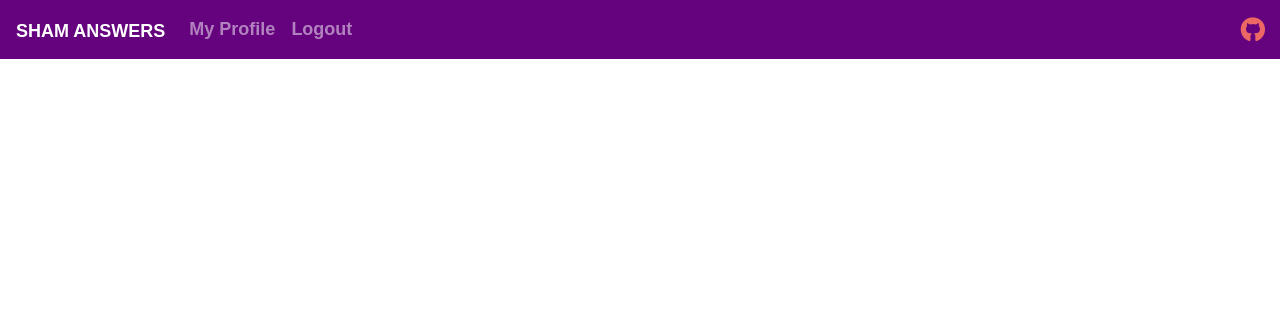
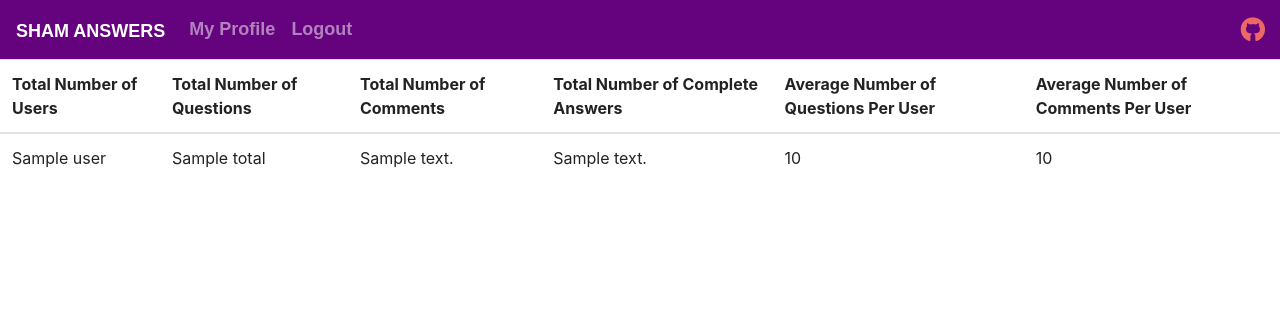
Before and after one commit to mxj316/ShamAnswers, a Python web app: template templates/admin.html in a window 1280 px wide. Shown: the top 319 px of the page. Run offline with Jinja, Linux system fonts and the light colour scheme; the template is opened without the code that fills it: most values are stand-ins (such as "Sample title", 1, 10 or a date in 2020); some libraries are stand-ins or nearby versions; some web fonts are replaced.

Commit message:
Update #7: Completed Admin page, fixed all page titles

```diff
--- a/templates/admin.html
+++ b/templates/admin.html
@@ -1,7 +1,7 @@
 <!DOCTYPE html>
 <html>
     <head>
-        <title>Login</title>
+        <title>Admin</title>
         <meta charset="utf-8">
         <meta name='viewport' content='width=device-width, initial-scale=1'>
         <script src="https://code.jquery.com/jquery-3.2.1.slim.min.js" ></script>
@@ -38,5 +38,28 @@
                 </div>
                     <a style='font-size:24px' class='fab' href="https://github.com/mxj316/ShamAnswers">&#xf09b;</a>
             </nav>
+
+            <table class="table">
+                <thread>
+                    <tr>
+                        <th scope="col">Total Number of Users</th>
+                        <th scope="col">Total Number of Questions</th>
+                        <th scope="col">Total Number of Comments</th>
+                        <th scope="col">Total Number of Complete Answers</th>
+                        <th scope="col">Average Number of Questions Per User</th>
+                        <th scope="col">Average Number of Comments Per User</th>
+                    </tr>
+                </thread>
+                <tbody>
+                    <tr>
+                        <td>{{ totals.user }}</td>
+                        <td>{{ totals.question }}</td>
+                        <td>{{ totals.comment }}</td>
+                        <td>{{ totals.complete_comment}}</td>
+                        <td>{{ totals.avg_question}}</td>
+                        <td>{{ totals.avg_comment}}</td>
+                    </tr>
+                </tbody>
+            </table>
     </body>
 </html>
--- a/templates/createaccount.html
+++ b/templates/createaccount.html
@@ -3,7 +3,7 @@
 <!DOCTYPE html>
 <html>
     <head>
-        <title>Login</title>
+        <title>Create Account</title>
         <meta charset="utf-8">
         <meta name='viewport' content='width=device-width, initial-scale=1'>
         <script src="https://code.jquery.com/jquery-3.2.1.slim.min.js" ></script>
--- a/templates/deleteaccount.html
+++ b/templates/deleteaccount.html
@@ -1,7 +1,7 @@
 <!DOCTYPE html>
 <html>
     <head>
-        <title>Login</title>
+        <title>Delete Account</title>
         <meta charset="utf-8">
         <meta name='viewport' content='width=device-width, initial-scale=1'>
         <script src="https://code.jquery.com/jquery-3.2.1.slim.min.js" ></script>
--- a/templates/logout.html
+++ b/templates/logout.html
@@ -3,7 +3,7 @@
 <!DOCTYPE html>
 <html>
     <head>
-        <title>Login</title>
+        <title>Logout</title>
         <meta charset="utf-8">
         <meta name='viewport' content='width=device-width, initial-scale=1'>
         <script src="https://code.jquery.com/jquery-3.2.1.slim.min.js" ></script>
--- a/templates/main.html
+++ b/templates/main.html
@@ -1,7 +1,7 @@
 <!DOCTYPE html>
 <html>
     <head>
-        <title>Login</title>
+        <title>Sham Answers</title>
         <meta charset="utf-8">
         <meta name='viewport' content='width=device-width, initial-scale=1'>
         <script src="https://code.jquery.com/jquery-3.2.1.slim.min.js" ></script>
--- a/templates/profile.html
+++ b/templates/profile.html
@@ -1,7 +1,7 @@
 <!DOCTYPE html>
 <html>
     <head>
-        <title>Login</title>
+        <title>My Profile</title>
         <meta charset="utf-8">
         <meta name='viewport' content='width=device-width, initial-scale=1'>
         <script src="https://code.jquery.com/jquery-3.2.1.slim.min.js" ></script>
--- a/templates/updateaccount.html
+++ b/templates/updateaccount.html
@@ -1,7 +1,7 @@
 <!DOCTYPE html>
 <html>
     <head>
-        <title>Login</title>
+        <title>Update Account</title>
         <meta charset="utf-8">
         <meta name='viewport' content='width=device-width, initial-scale=1'>
         <script src="https://code.jquery.com/jquery-3.2.1.slim.min.js" ></script>
```
